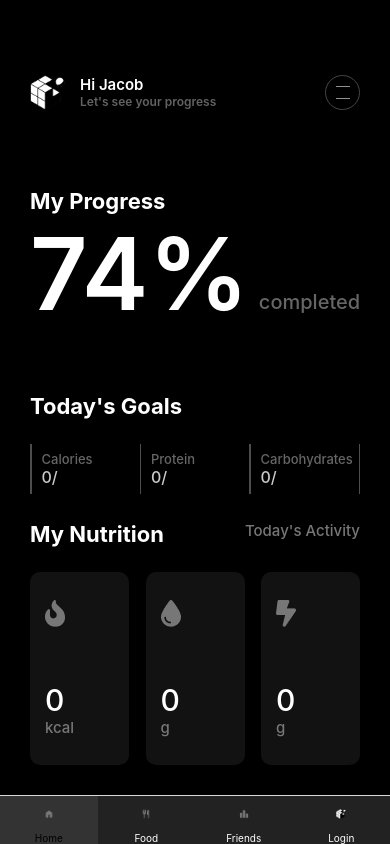
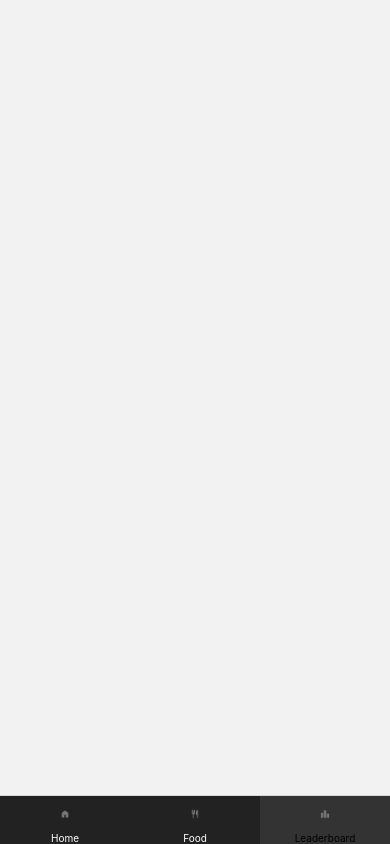
Before and after one commit to bnpm63/smartplate, a React Native app in the folder smartplate/: screen /Leaderboard in a window 390 px wide. Built offline with nearby package versions, Linux system fonts and the light colour scheme.

Commit message:
fixed tab stuff

```diff
--- /dev/null
+++ b/smartplate/leaderboard.tsx
@@ -0,0 +1,14 @@
+import React, { useState, useEffect } from 'react';
+import {StyleSheet, View, Text, Pressable, Image, TouchableHighlight, TouchableOpacity } from 'react-native';
+
+import styles from './styles';
+
+const Leaderboard = () => {
+
+
+    return (
+        <View></View>
+    );
+}
+
+export default Leaderboard;
--- a/smartplate/tabs.tsx
+++ b/smartplate/tabs.tsx
@@ -6,7 +6,7 @@ import { Image } from 'react-native';
 import Home from './home';
 import Login from './login';
 import Food from './food';
-import Friends from './friends';
+import Leaderboard from './leaderboard';
 
 // style library
 import styles from './styles';
@@ -56,10 +56,10 @@ const PlateTab = () => {
 				}}
 			/>
 			<Tab.Screen
-				name="Friends"
-				component={Friends}
+				name="Leaderboard"
+				component={Leaderboard}
 				options={{
-					title: 'Friends',
+					title: 'Leaderboard',
 					tabBarIcon: () => (
 						<Image
 							source = {require('./assets/leaderboard.png')}
@@ -68,22 +68,6 @@ const PlateTab = () => {
 					),
 				}}
 			/>
-			<Tab.Screen
-				name="Login"
-				component={Login}
-				options={{
-					title: 'Login',
-
-					tabBarIcon: () => (
-						<Image
-							source = {require('./assets/favicon.png')}
-							style={{width: 10, height: 10}}
-						/>
-					),
-
-				}}
-			/>
-
 
 		</Tab.Navigator>
 	);
```
